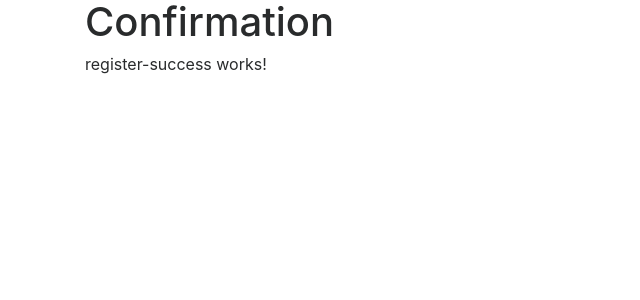
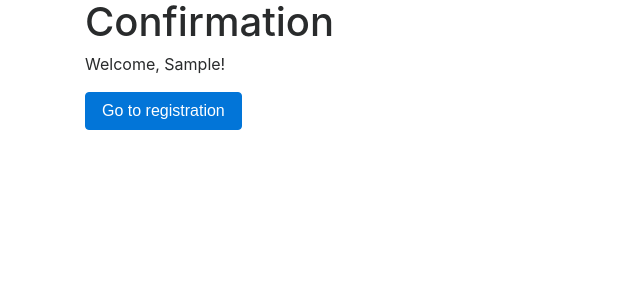
Before and after one commit to danymill/test-angular2-hiendsystems, an Angular app: page / in a window 1280 px wide. Both pictures are taken after typing "Sample", "Sample", "name@example.com", "Sample123", "Sample123" into the empty fields and a click on the button "Submit". Shown: the top 300 px of the page, without its empty margins (0-640 px from the left). Built offline with nearby package versions, Linux system fonts and the light colour scheme.

Commit message:
Feature: implement register-success component logic

```diff
--- a/src/app/components/register-success/register-success.component.html
+++ b/src/app/components/register-success/register-success.component.html
@@ -1,3 +1,4 @@
 <p>
-  register-success works!
+  Welcome, {{username}}!
 </p>
+<div><button type="button" class="btn btn-primary" (click)="onClick()">Go to registration</button></div>
--- a/src/app/components/register-success/register-success.component.ts
+++ b/src/app/components/register-success/register-success.component.ts
@@ -1,4 +1,7 @@
 import { Component, OnInit } from '@angular/core';
+import { Router } from "@angular/router";
+
+import { AuthService } from "../../shared/auth.service";
 
 @Component({
   selector: 'hst-register-success',
@@ -6,10 +9,15 @@ import { Component, OnInit } from '@angular/core';
   styleUrls: ['./register-success.component.css']
 })
 export class RegisterSuccessComponent implements OnInit {
+  private username: string;
 
-  constructor() { }
+  constructor(private as: AuthService, private router: Router) { }
 
   ngOnInit() {
+    this.username = this.as.getUsername();
   }
 
+  onClick() {
+    this.router.navigate(['/']);
+  }
 }
```
